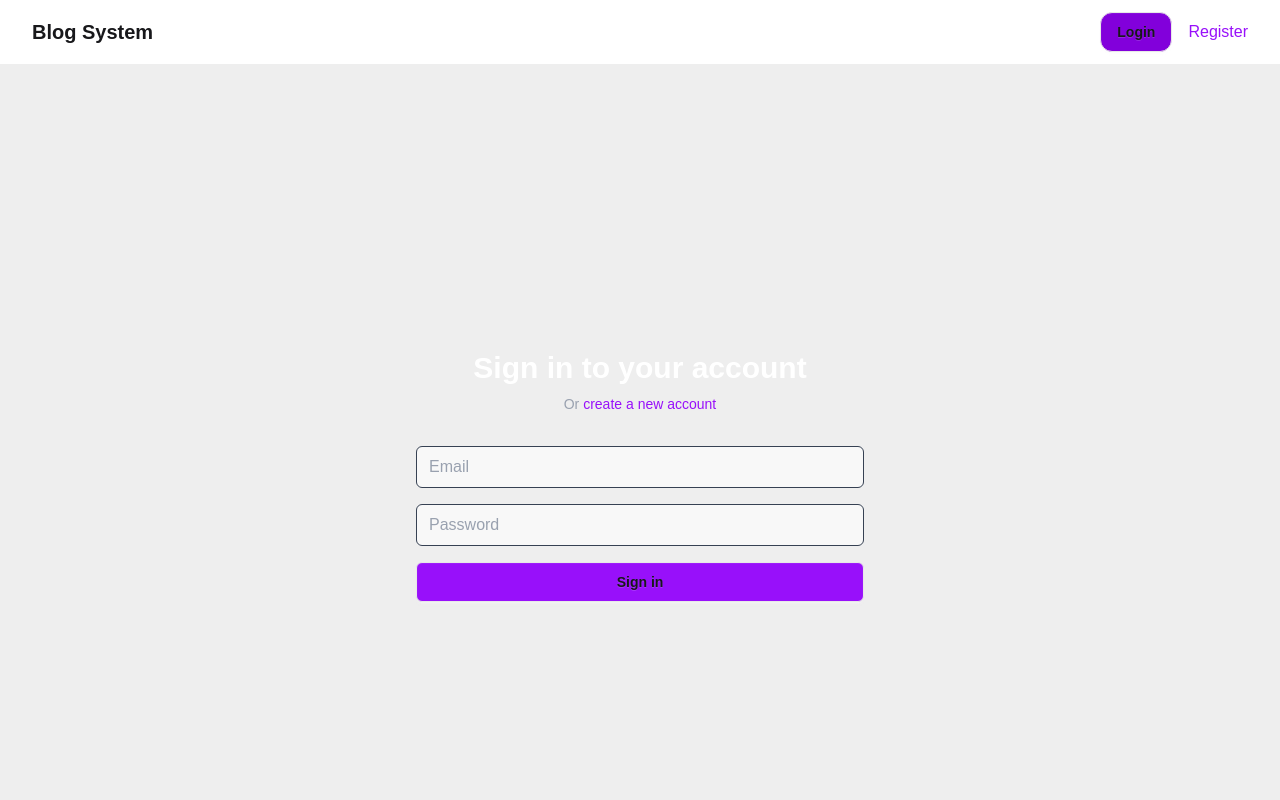
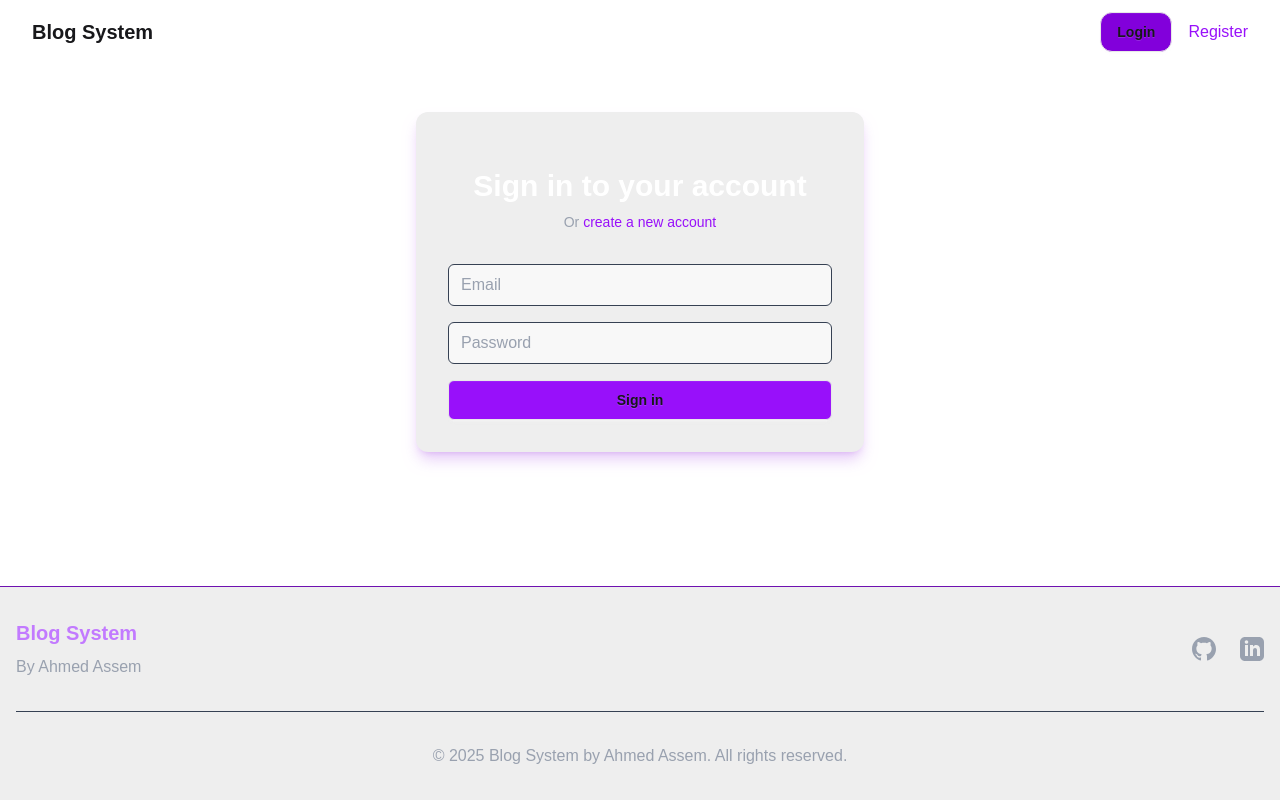
Before and after one commit to ahmedassem26/Blog-System-Frontend, a React (Vite) app: page /login in a window 1280 px wide. Shown: the top 800 px of the page. Built offline with nearby package versions, Linux system fonts and the light colour scheme; no server answers.

Commit message:
registration errors  refactor + footer fix

```diff
--- a/src/components/Footer.jsx
+++ b/src/components/Footer.jsx
@@ -1,6 +1,6 @@
 const Footer = () => {
   return (
-    <footer className="bg-base-300 text-white py-8 mt-auto">
+    <footer className="bg-base-300 text-white py-8 mt-auto border-t-1 border-purple-800">
       <div className="container mx-auto px-4">
         <div className="flex flex-col md:flex-row justify-between items-center">
           <div className="mb-4 md:mb-0">
--- a/src/pages/Login.jsx
+++ b/src/pages/Login.jsx
@@ -1,9 +1,10 @@
-import { useContext } from "react";
+import { useContext, useState } from "react";
 import { useForm } from "react-hook-form";
 import { useNavigate, Link } from "react-router-dom";
 import { AuthContext } from "../context/AuthContext";
 
 const Login = () => {
+  const [error, setError] = useState(null);
   const { login } = useContext(AuthContext);
   const navigate = useNavigate();
   const {
@@ -18,12 +19,13 @@ const Login = () => {
       navigate("/");
     } catch (error) {
       console.error(error);
+      setError(error.message || "Login failed. Please check your credentials.");
     }
   };
 
   return (
-    <div className="min-h-screen flex items-center justify-center bg-base-300 py-12 px-4 sm:px-6 lg:px-8">
-      <div className="max-w-md w-full space-y-8">
+    <div className=" flex items-center justify-center  py-12 px-4 sm:px-6 lg:px-8">
+      <div className="max-w-md w-full space-y-8 bg-base-300 p-8 rounded-xl shadow-lg shadow-purple-700/20">
         <div>
           <h2 className="mt-6 text-center text-3xl font-extrabold text-white">
             Sign in to your account
@@ -38,6 +40,11 @@ const Login = () => {
             </Link>
           </p>
         </div>
+        {error && (
+          <div className="bg-red-500 text-white p-3 rounded-md text-center">
+            {error}
+          </div>
+        )}
         <form onSubmit={handleSubmit(onSubmit)} className="space-y-4">
           <div>
             <input
--- a/src/pages/Register.jsx
+++ b/src/pages/Register.jsx
@@ -27,8 +27,8 @@ const Register = () => {
   };
 
   return (
-    <div className="min-h-screen flex items-center justify-center bg-base-300 py-12 px-4 sm:px-6 lg:px-8">
-      <div className="max-w-md w-full space-y-8">
+    <div className="flex items-center justify-center py-12 px-4 sm:px-6 lg:px-8">
+      <div className="max-w-md w-full space-y-8 bg-base-300 p-8 rounded-xl shadow-lg shadow-purple-700/20">
         <div>
           <h2 className="mt-6 text-center text-3xl font-extrabold text-white">
             Create your account
```
